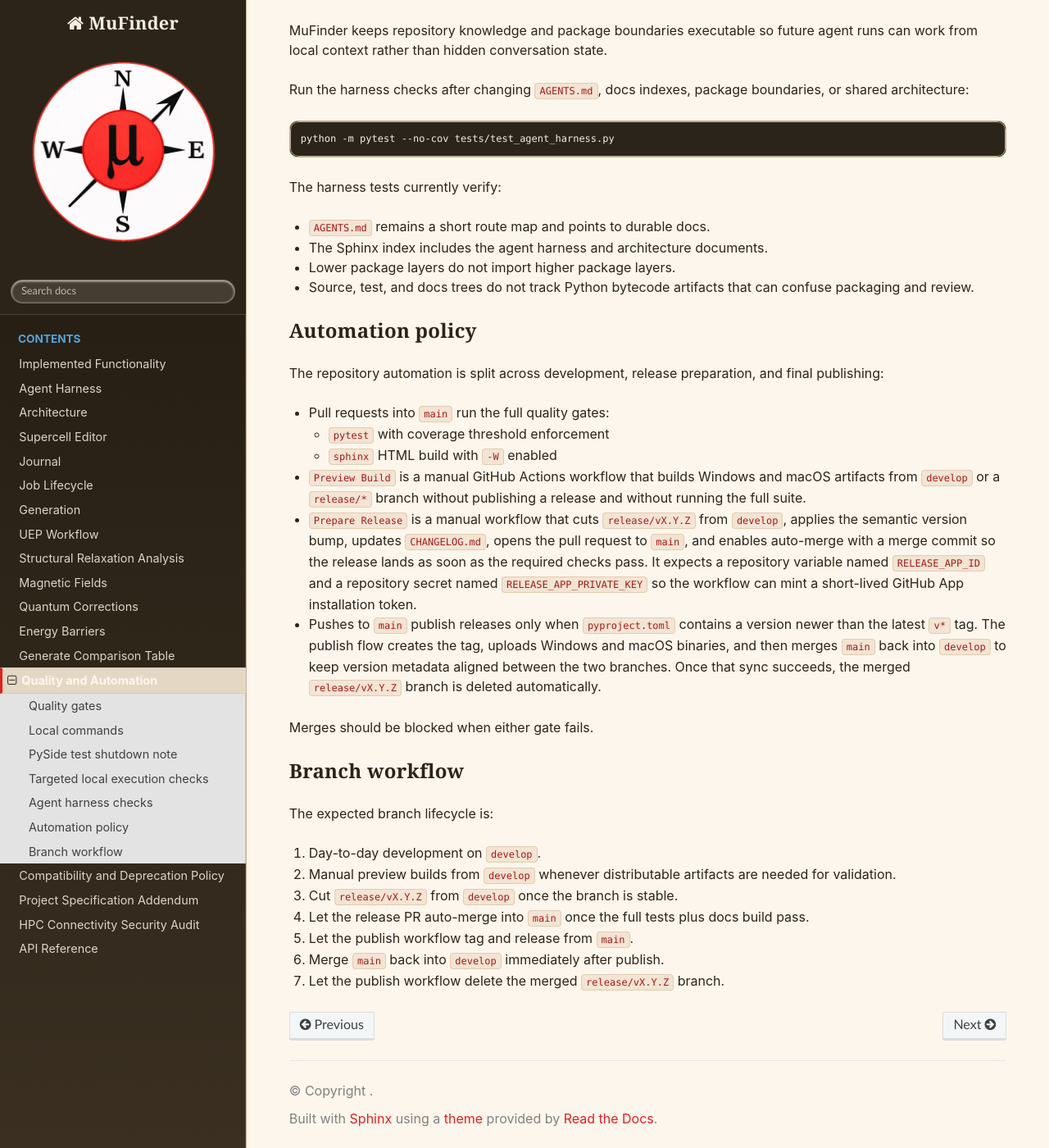
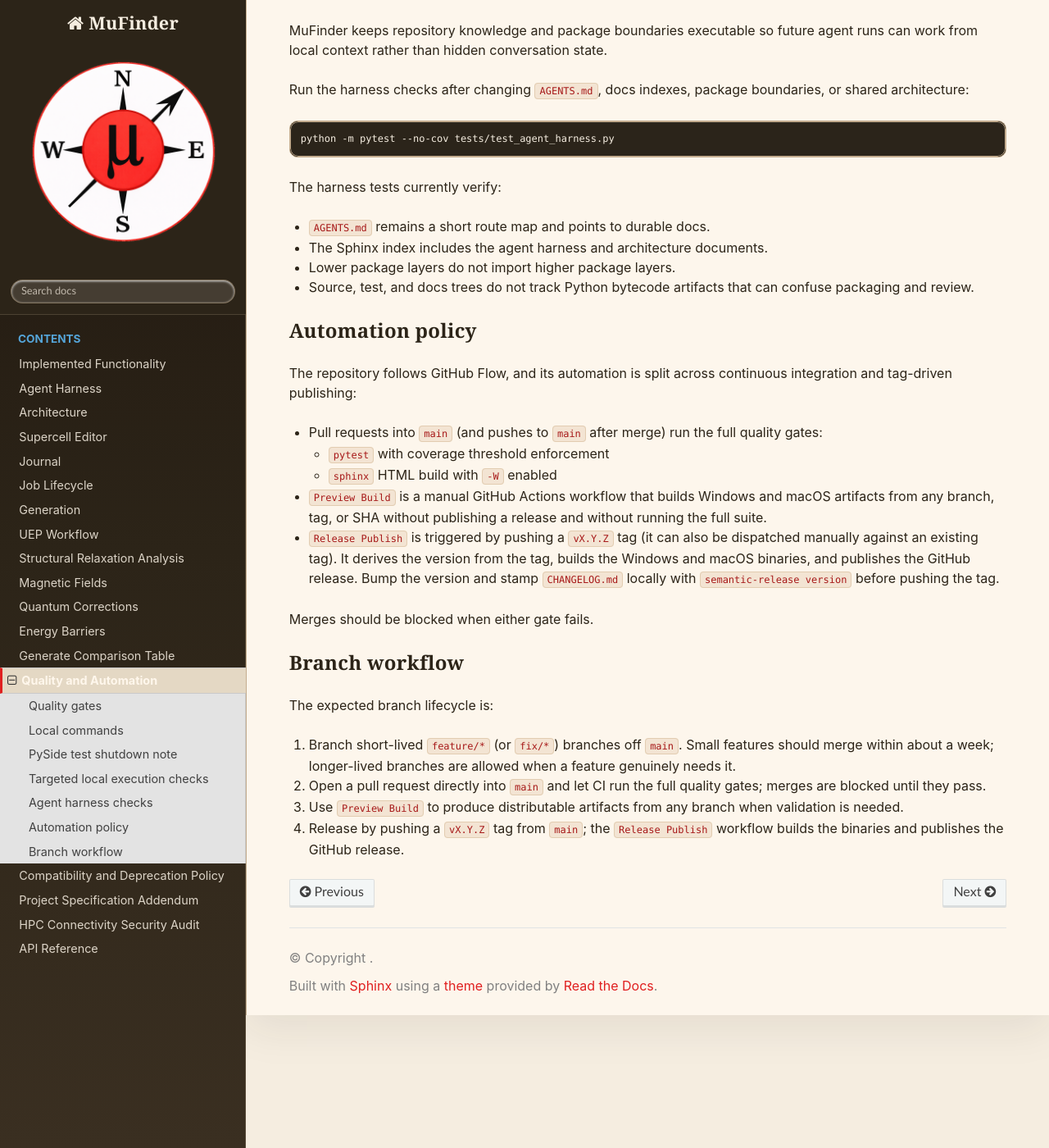
Before and after one commit to BenHuddart/mufinder, a Sphinx documentation site: the page built from docs/quality_and_automation.rst, in a window 1280 px wide and 1400 px high, scrolled down 1774 px. Shown: the whole window at 82% size. Built offline with Sphinx 7.4.7 and the Read the Docs theme 3.1.0, drawn with Linux system fonts in a browser that asks for light colours.

Commit message:
ci: adopt GitHub Flow with tag-driven releases
Move from the develop/release-branch GitFlow model to GitHub Flow:

- release.yml now triggers on `v*` tag pushes, derives the version from the
  tag, builds the Windows/macOS binaries, and publishes the release. Drops the
  version-detection, sync-develop, and delete-release-branch jobs.
- Delete prepare-release.yml (releases are cut by pushing a tag).
- ci.yml runs on every PR plus pushes to main, with a concurrency group.
- preview-build.yml defaults to main; claude.yml drops base_branch: develop.
- pyproject.toml semantic_release keeps only the main branch matcher.
- README, CLAUDE.md, and quality_and_automation.rst describe GitHub Flow and
  tag-driven releases.

Co-Authored-By: Claude Opus 4.8 (1M context) <noreply@anthropic.com>

```diff
--- a/docs/quality_and_automation.rst
+++ b/docs/quality_and_automation.rst
@@ -103,32 +103,24 @@ The harness tests currently verify:
 Automation policy
 -----------------
 
-The repository automation is split across development, release preparation,
-and final publishing:
+The repository follows GitHub Flow, and its automation is split across
+continuous integration and tag-driven publishing:
 
-- Pull requests into ``main`` run the full quality gates:
+- Pull requests into ``main`` (and pushes to ``main`` after merge) run the full
+  quality gates:
 
   - ``pytest`` with coverage threshold enforcement
   - ``sphinx`` HTML build with ``-W`` enabled
 
 - ``Preview Build`` is a manual GitHub Actions workflow that builds Windows
-  and macOS artifacts from ``develop`` or a ``release/*`` branch without
-  publishing a release and without running the full suite.
+  and macOS artifacts from any branch, tag, or SHA without publishing a release
+  and without running the full suite.
 
-- ``Prepare Release`` is a manual workflow that cuts ``release/vX.Y.Z`` from
-  ``develop``, applies the semantic version bump, updates ``CHANGELOG.md``,
-  opens the pull request to ``main``, and enables auto-merge with a merge
-  commit so the release lands as soon as the required checks pass. It expects a
-  repository variable named ``RELEASE_APP_ID`` and a repository secret named
-  ``RELEASE_APP_PRIVATE_KEY`` so the workflow can mint a short-lived GitHub App
-  installation token.
-
-- Pushes to ``main`` publish releases only when ``pyproject.toml`` contains a
-  version newer than the latest ``v*`` tag. The publish flow creates the tag,
-  uploads Windows and macOS binaries, and then merges ``main`` back into
-  ``develop`` to keep version metadata aligned between the two branches. Once
-  that sync succeeds, the merged ``release/vX.Y.Z`` branch is deleted
-  automatically.
+- ``Release Publish`` is triggered by pushing a ``vX.Y.Z`` tag (it can also be
+  dispatched manually against an existing tag). It derives the version from the
+  tag, builds the Windows and macOS binaries, and publishes the GitHub release.
+  Bump the version and stamp ``CHANGELOG.md`` locally with
+  ``semantic-release version`` before pushing the tag.
 
 Merges should be blocked when either gate fails.
 
@@ -137,12 +129,12 @@ Branch workflow
 
 The expected branch lifecycle is:
 
-1. Day-to-day development on ``develop``.
-2. Manual preview builds from ``develop`` whenever distributable artifacts are
-   needed for validation.
-3. Cut ``release/vX.Y.Z`` from ``develop`` once the branch is stable.
-4. Let the release PR auto-merge into ``main`` once the full tests plus docs
-   build pass.
-5. Let the publish workflow tag and release from ``main``.
-6. Merge ``main`` back into ``develop`` immediately after publish.
-7. Let the publish workflow delete the merged ``release/vX.Y.Z`` branch.
+1. Branch short-lived ``feature/*`` (or ``fix/*``) branches off ``main``. Small
+   features should merge within about a week; longer-lived branches are allowed
+   when a feature genuinely needs it.
+2. Open a pull request directly into ``main`` and let CI run the full quality
+   gates; merges are blocked until they pass.
+3. Use ``Preview Build`` to produce distributable artifacts from any branch when
+   validation is needed.
+4. Release by pushing a ``vX.Y.Z`` tag from ``main``; the ``Release Publish``
+   workflow builds the binaries and publishes the GitHub release.
```
Also changed, not shown: CLAUDE.md (+12 -6 lines), README.md (+7 -7 lines), pyproject.toml (+0 -8 lines), 5 other files.
